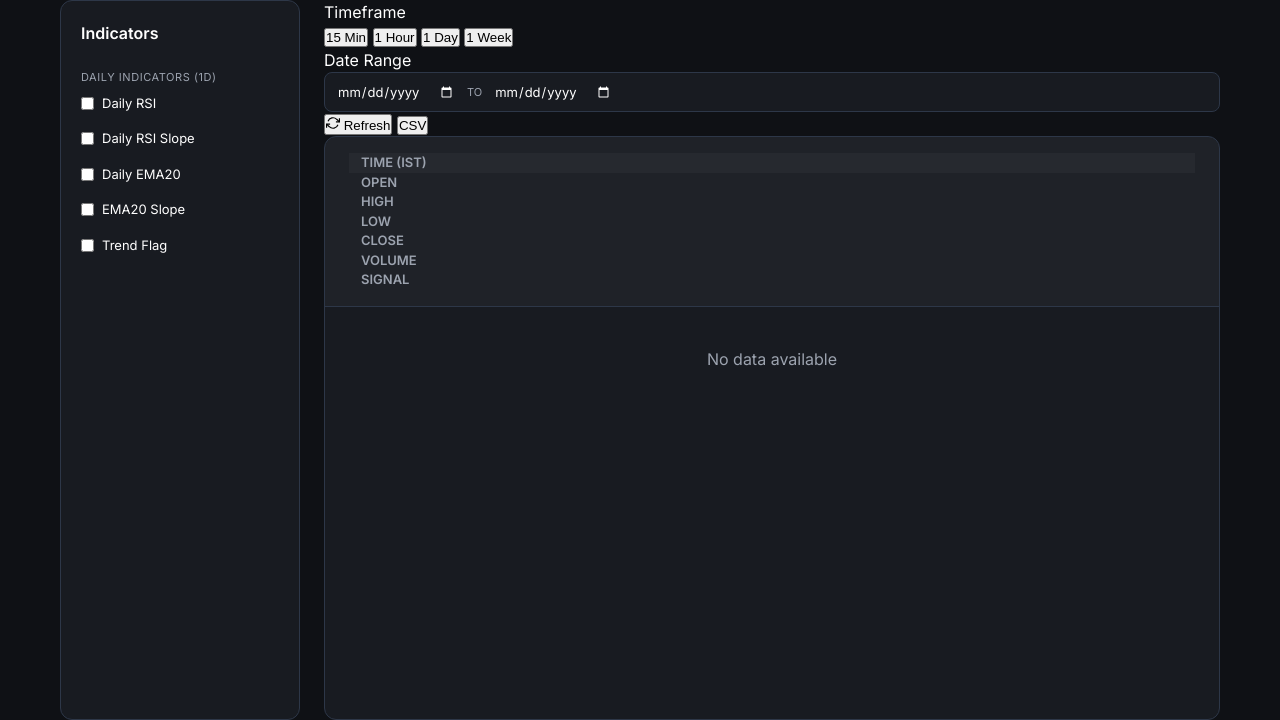
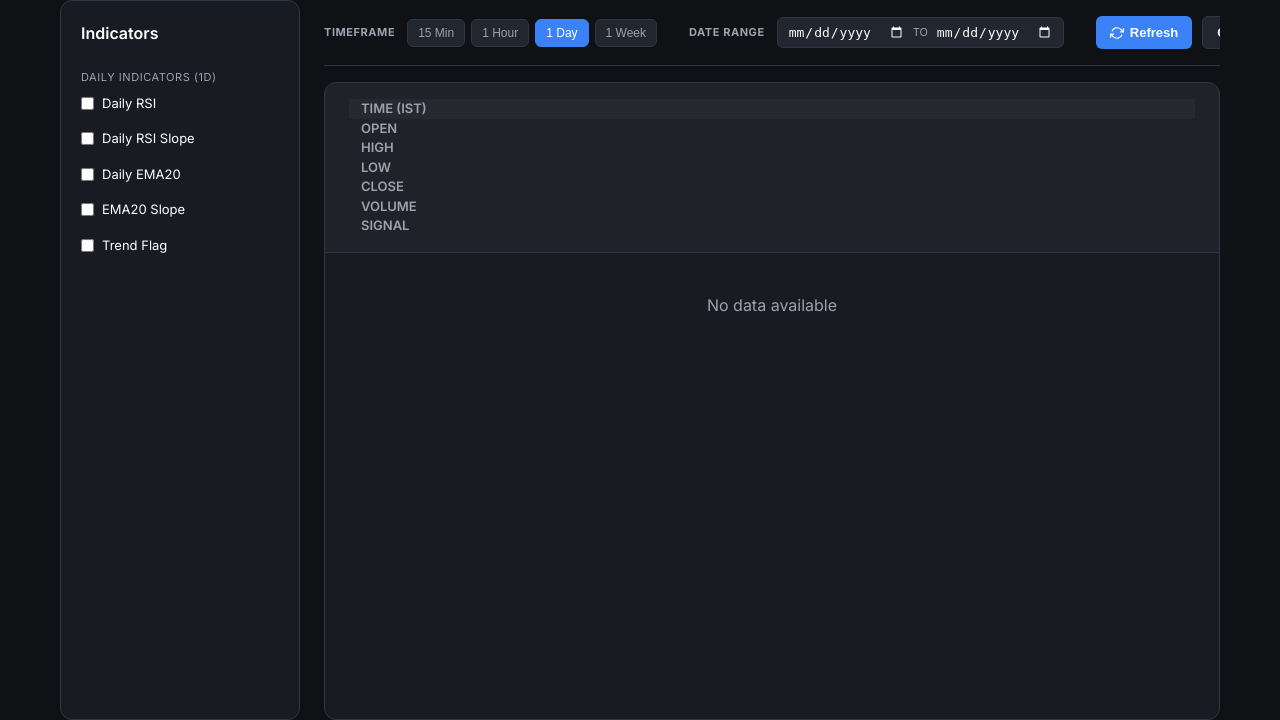
Before and after one commit to Abhay17K/Nifty_50, a Flask app: page / in a window 1280 px wide. Shown: the part 80-800 px from the top of the page. Run offline with Flask 3, Linux system fonts and the light colour scheme; data that the repository does not hold is empty.

Commit message:
UI: Final single-row layout fix for controls

```diff
--- a/static/style.css
+++ b/static/style.css
@@ -147,24 +147,114 @@ header {
     overflow: hidden;
 }
 
-.date-filter .date-inputs {
+/* Single Row Control Header */
+.controls {
+    display: flex;
+    flex-direction: row;
+    align-items: center;
+    justify-content: flex-start;
+    flex-wrap: nowrap;
+    gap: 32px;
+    padding: 16px 0;
+    border-bottom: 1px solid var(--border);
+    margin-bottom: 16px;
+    width: 100%;
+    overflow-x: auto;
+    scrollbar-width: none;
+}
+
+.controls::-webkit-scrollbar {
+    display: none;
+}
+
+.control-group {
     display: flex;
     align-items: center;
     gap: 12px;
-    background: var(--bg-card);
+    flex-shrink: 0;
+}
+
+.control-group label {
+    font-size: 11px;
+    font-weight: 700;
+    color: var(--text-secondary);
+    text-transform: uppercase;
+    letter-spacing: 0.05em;
+    margin: 0;
+    white-space: nowrap;
+}
+
+.timeframe-selector {
+    display: flex;
+    gap: 6px;
+}
+
+.tf-btn {
+    background: var(--bg-hover);
     border: 1px solid var(--border);
-    border-radius: 8px;
-    padding: 2px 12px;
+    color: var(--text-secondary);
+    padding: 6px 10px;
+    border-radius: 6px;
+    cursor: pointer;
+    font-size: 12px;
+    font-weight: 500;
+    transition: 0.2s;
+}
+
+.tf-btn.active {
+    background: var(--accent);
+    color: white;
+    border-color: var(--accent);
+}
+
+.control-actions {
+    display: flex;
+    gap: 10px;
+    margin-left: auto;
+    flex-shrink: 0;
+}
+
+.action-btn {
+    display: inline-flex;
+    align-items: center;
+    gap: 6px;
+    background: var(--accent);
+    color: white;
+    border: none;
+    padding: 8px 14px;
+    border-radius: 6px;
+    font-size: 13px;
+    font-weight: 600;
+    cursor: pointer;
+    transition: 0.2s;
+}
+
+.action-btn:hover {
+    background: var(--accent-hover);
+}
+
+.action-btn.secondary {
+    background: var(--bg-hover);
+    border: 1px solid var(--border);
+}
+
+.date-inputs {
+    display: flex;
+    align-items: center;
+    gap: 8px;
+    background: var(--bg-hover);
+    padding: 0 10px;
+    border-radius: 6px;
+    border: 1px solid var(--border);
 }
 
 .date-input {
     background: transparent;
     border: none;
     color: var(--text-primary);
-    font-family: inherit;
     font-size: 13px;
+    padding: 6px 0;
     outline: none;
-    padding: 8px 0;
 }
 
 .date-input::-webkit-calendar-picker-indicator {
@@ -220,6 +310,10 @@ header {
     transition: background 0.1s;
 }
 
+.data-row:hover {
+    background: var(--bg-hover);
+}
+
 .sticky {
     position: sticky;
     left: 0;
@@ -255,10 +349,6 @@ header {
     color: #9ca3af;
 }
 
-.data-row:hover {
-    background: var(--bg-hover);
-}
-
 .price-up {
     color: var(--success);
 }
```
